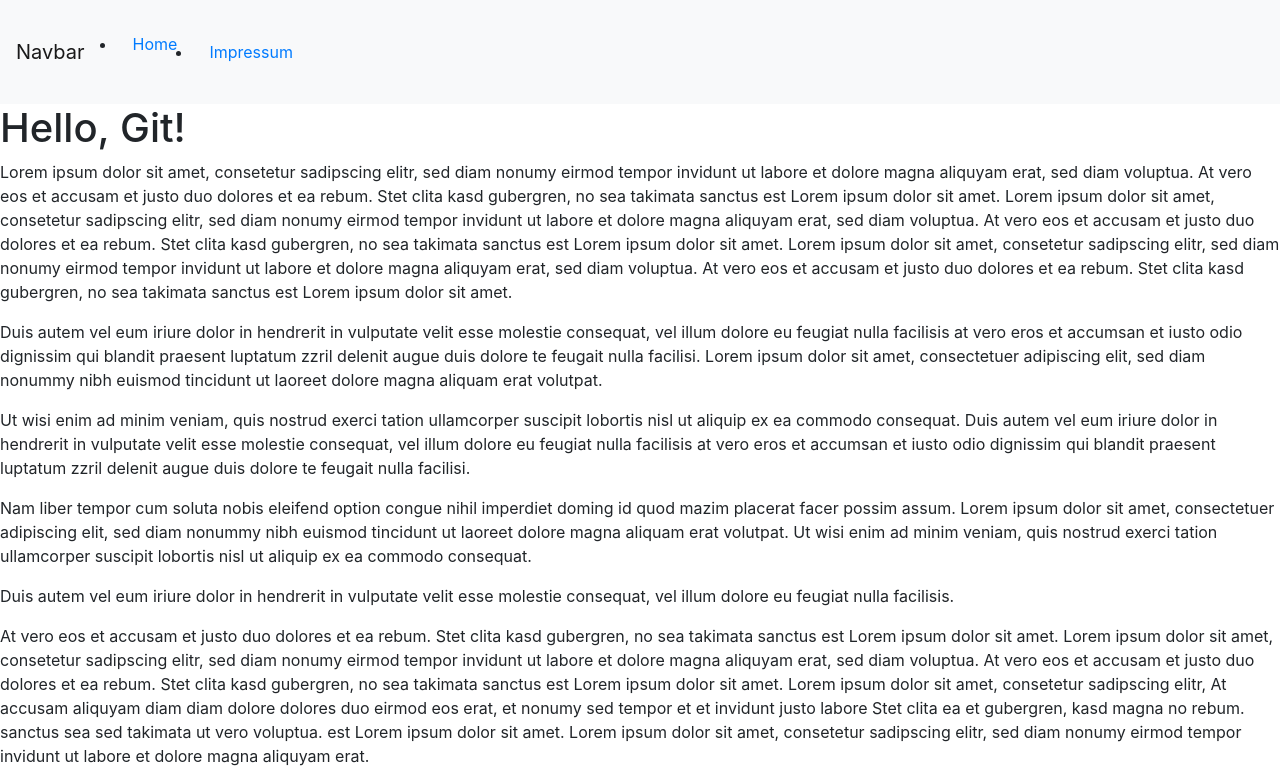
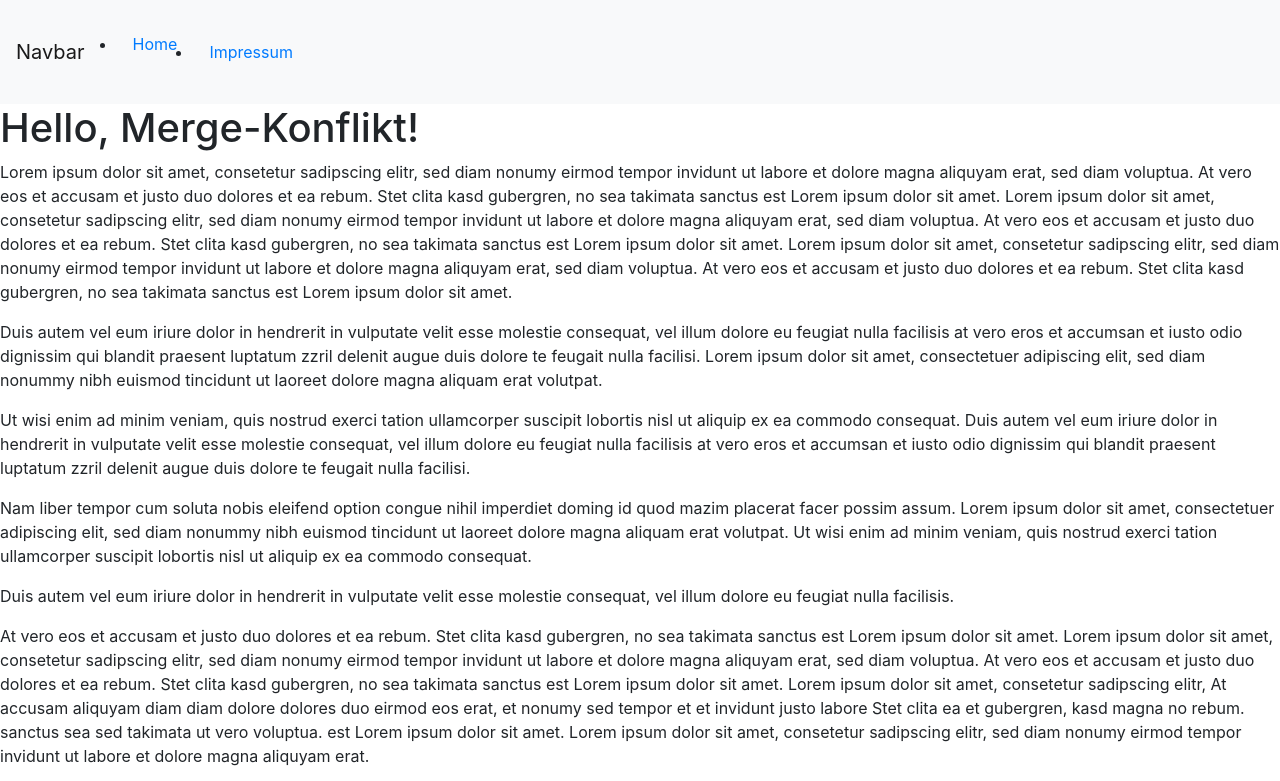
Before and after one commit to deppenmagnet/git-buch-webseite, a plain HTML site: page index.html in a window 1280 px wide. Shown: the top 781 px of the page. Drawn offline with nearby package versions, Linux system fonts and the light colour scheme.

Commit message:
Setze den Titel für Merge-Konflikt

```diff
--- a/index.html
+++ b/index.html
@@ -20,7 +20,7 @@
 				</ul>
 			</div>
 		</nav>
-		<h1>Hello, Git!</h1>
+		<h1>Hello, Merge-Konflikt!</h1>
 		<!-- Optional JavaScript -->
 		<!-- jQuery first, then Popper.js, then Bootstrap JS -->
 		<script src="https://code.jquery.com/jquery-3.2.1.slim.min.js" integrity="sha384-KJ3o2DKtIkvYIK3UENzmM7KCkRr/rE9/Qpg6aAZGJwFDMVNA/GpGFF93hXpG5KkN" crossorigin="anonymous"></script>
```
